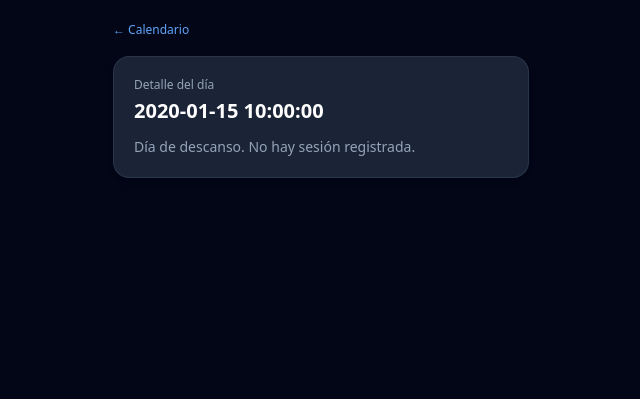
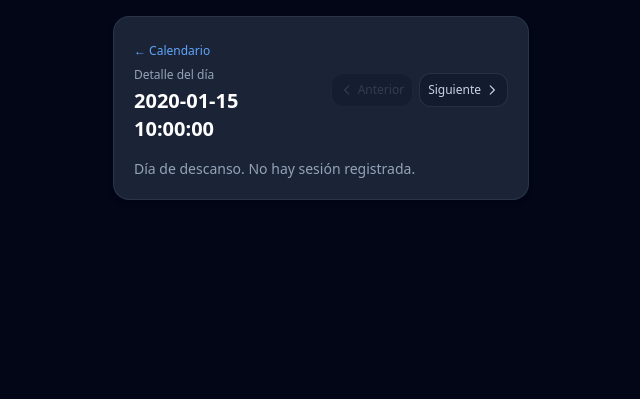
Before and after one commit to ALSREPO/web_fit, a FastAPI app: template app/templates/sesiones/detail.html in a window 1280 px wide. Shown: the part 61-460 px from the top of the page, without its empty margins (319-959 px from the left). Run offline with FastAPI, Linux system fonts and the light colour scheme; the template is opened without the code that fills it: most values are stand-ins (such as "Sample title", 1, 10 or a date in 2020); some libraries are stand-ins or nearby versions.

```diff
--- a/app/main.py
+++ b/app/main.py
@@ -71,8 +71,22 @@ async def ejercicios_view(request: Request):
 @app.get("/sesiones/{fecha}", response_class=HTMLResponse)
 async def sesion_detail_view(request: Request, fecha: date):
     detail = DayDetailService.get_day_detail(fecha)
+    adjacent_dates = DayDetailService.get_adjacent_workout_dates(fecha)
 
-    # Mapeo de colores/roles para el mapa muscular SVG
+    has_strength = False
+    has_cardio = False
+    if detail and isinstance(detail, dict) and detail.get("sessions"):
+        for s in detail["sessions"]:
+            tipo = s.get("tipo_ejercicio", "").lower()
+            if any(k in tipo for k in ['carrera', 'nataci', 'ciclismo', 'running', 'cycling', 'swimming']):
+                has_cardio = True
+            else:
+                has_strength = True
+
+    show_duration = has_cardio or (has_strength and has_cardio)
+    show_volume = has_strength or (has_strength and has_cardio)
+    show_distance = has_cardio or (has_strength and has_cardio)
+
     role_priority = {"Principal": 2, "Asistencial": 1}
     color_by_id = {}
 
@@ -87,7 +101,12 @@ async def sesion_detail_view(request: Request, fecha: date):
         "request": request,
         "fecha": str(fecha),
         "detail": detail,
-        "color_by_id": color_by_id
+        "color_by_id": color_by_id,
+        "show_duration": show_duration,
+        "show_volume": show_volume,
+        "show_distance": show_distance,
+        "prev_fecha": adjacent_dates["prev_fecha"],
+        "next_fecha": adjacent_dates["next_fecha"]
     })
 
 # Si entra en una ruta no definida, redirige a la raíz
--- a/app/templates/sesiones/detail.html
+++ b/app/templates/sesiones/detail.html
@@ -4,22 +4,54 @@
 
 {% block content %}
 <div class="space-y-4">
-    <!-- Volver al Calendario -->
-    <a href="/calendario" class="inline-flex items-center text-xs font-medium text-blue-400 hover:text-blue-300">
-        ← Calendario
-    </a>
+    <!-- Cabecera con Métricas del Día y Navegación Integrada -->
+    <header class="rounded-2xl border border-slate-700/60 bg-slate-800/90 p-5 shadow-md space-y-4">
+        <div class="flex items-start justify-between gap-4">
+            <div>
+                <a href="/calendario" class="inline-flex items-center text-xs font-medium text-blue-400 hover:text-blue-300 mb-2">
+                    ← Calendario
+                </a>
+                <p class="text-xs font-medium text-slate-400">Detalle del día</p>
+                <h2 class="mt-1 text-xl font-bold text-white">{{ detail.date_label or fecha }}</h2>
+            </div>
 
-    <!-- Cabecera con Métricas del Día -->
-    <header class="rounded-2xl border border-slate-700/60 bg-slate-800/90 p-5 shadow-md">
-        <p class="text-xs font-medium text-slate-400">Detalle del día</p>
-        <h2 class="mt-1 text-xl font-bold text-white">{{ detail.date_label or fecha }}</h2>
+            <!-- Botones de Navegación Integrados -->
+            <div class="flex items-center gap-1.5 self-center">
+                {% if prev_fecha %}
+                    <a href="/sesiones/{{ prev_fecha }}" title="Entrenamiento anterior" class="rounded-xl border border-slate-700/60 bg-slate-900/60 p-2 text-xs font-medium text-slate-300 hover:bg-slate-700 hover:text-white transition flex items-center gap-1">
+                        <svg class="h-3.5 w-3.5" fill="none" stroke="currentColor" viewBox="0 0 24 24"><path stroke-linecap="round" stroke-linejoin="round" stroke-width="2" d="M15 19l-7-7 7-7"/></svg>
+                        <span class="hidden sm:inline">Anterior</span>
+                    </a>
+                {% else %}
+                    <span class="rounded-xl border border-slate-800 bg-slate-950/40 p-2 text-xs font-medium text-slate-600 cursor-not-allowed flex items-center gap-1 opacity-50" title="No hay entrenamientos anteriores">
+                        <svg class="h-3.5 w-3.5" fill="none" stroke="currentColor" viewBox="0 0 24 24"><path stroke-linecap="round" stroke-linejoin="round" stroke-width="2" d="M15 19l-7-7 7-7"/></svg>
+                        <span class="hidden sm:inline">Anterior</span>
+                    </span>
+                {% endif %}
+
+                {% if next_fecha %}
+                    <a href="/sesiones/{{ next_fecha }}" title="Entrenamiento siguiente" class="rounded-xl border border-slate-700/60 bg-slate-900/60 p-2 text-xs font-medium text-slate-300 hover:bg-slate-700 hover:text-white transition flex items-center gap-1">
+                        <span class="hidden sm:inline">Siguiente</span>
+                        <svg class="h-3.5 w-3.5" fill="none" stroke="currentColor" viewBox="0 0 24 24"><path stroke-linecap="round" stroke-linejoin="round" stroke-width="2" d="M9 5l7 7-7 7"/></svg>
+                    </a>
+                {% else %}
+                    <span class="rounded-xl border border-slate-800 bg-slate-950/40 p-2 text-xs font-medium text-slate-600 cursor-not-allowed flex items-center gap-1 opacity-50" title="No hay entrenamientos posteriores">
+                        <span class="hidden sm:inline">Siguiente</span>
+                        <svg class="h-3.5 w-3.5" fill="none" stroke="currentColor" viewBox="0 0 24 24"><path stroke-linecap="round" stroke-linejoin="round" stroke-width="2" d="M9 5l7 7-7 7"/></svg>
+                    </span>
+                {% endif %}
+            </div>
+        </div>
 
         {% if detail.has_workout %}
-            <div class="mt-4 grid grid-cols-3 gap-2 text-center">
+            <div class="grid {% if show_duration and show_volume and show_distance %}grid-cols-3{% elif show_volume and not show_duration %}grid-cols-1{% else %}grid-cols-2{% endif %} gap-2 text-center">
+                {% if show_duration %}
                 <div class="rounded-xl bg-slate-900/70 px-2 py-3">
                     <p class="text-[10px] uppercase tracking-wide text-slate-500">Duración</p>
                     <p class="mt-1 text-sm font-semibold text-slate-100">{{ detail.duration_label or '—' }}</p>
                 </div>
+                {% endif %}
+                {% if show_volume %}
                 <div class="rounded-xl bg-slate-900/70 px-2 py-3">
                     <p class="text-[10px] uppercase tracking-wide text-slate-500">Volumen</p>
                     <p class="mt-1 text-sm font-semibold text-slate-100">
@@ -30,6 +62,8 @@
                         {% endif %}
                     </p>
                 </div>
+                {% endif %}
+                {% if show_distance %}
                 <div class="rounded-xl bg-slate-900/70 px-2 py-3">
                     <p class="text-[10px] uppercase tracking-wide text-slate-500">Distancia</p>
                     <p class="mt-1 text-sm font-semibold text-slate-100">
@@ -40,9 +74,10 @@
                         {% endif %}
                     </p>
                 </div>
+                {% endif %}
             </div>
         {% else %}
-            <p class="mt-3 text-sm text-slate-400">Día de descanso. No hay sesión registrada.</p>
+            <p class="text-sm text-slate-400">Día de descanso. No hay sesión registrada.</p>
         {% endif %}
     </header>
 
```
Also changed, not shown: app/services/day_detail_service.py (+20 -0 lines), app/templates/sesiones/partials/exercise_breakdown.html (+11 -5 lines).
